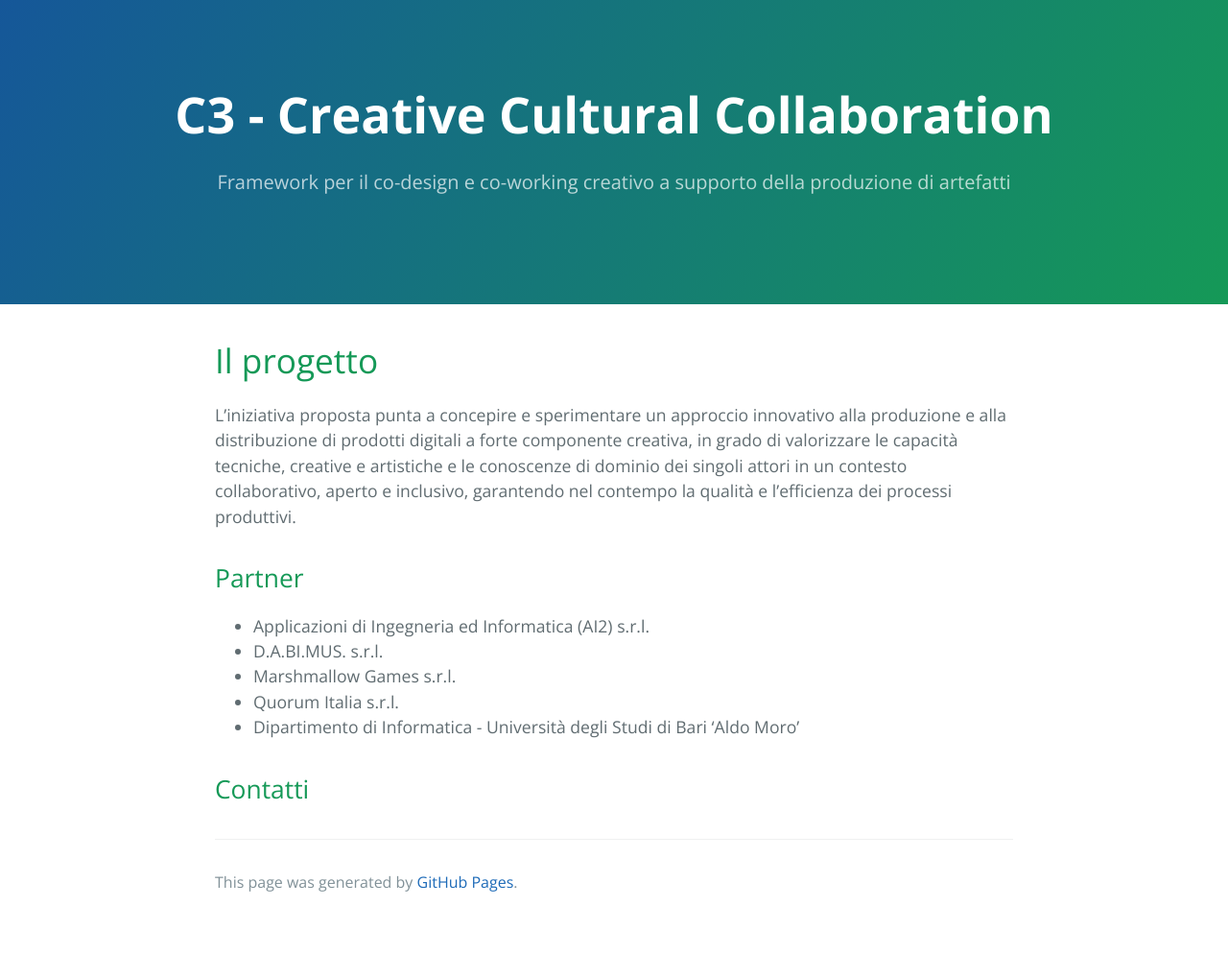
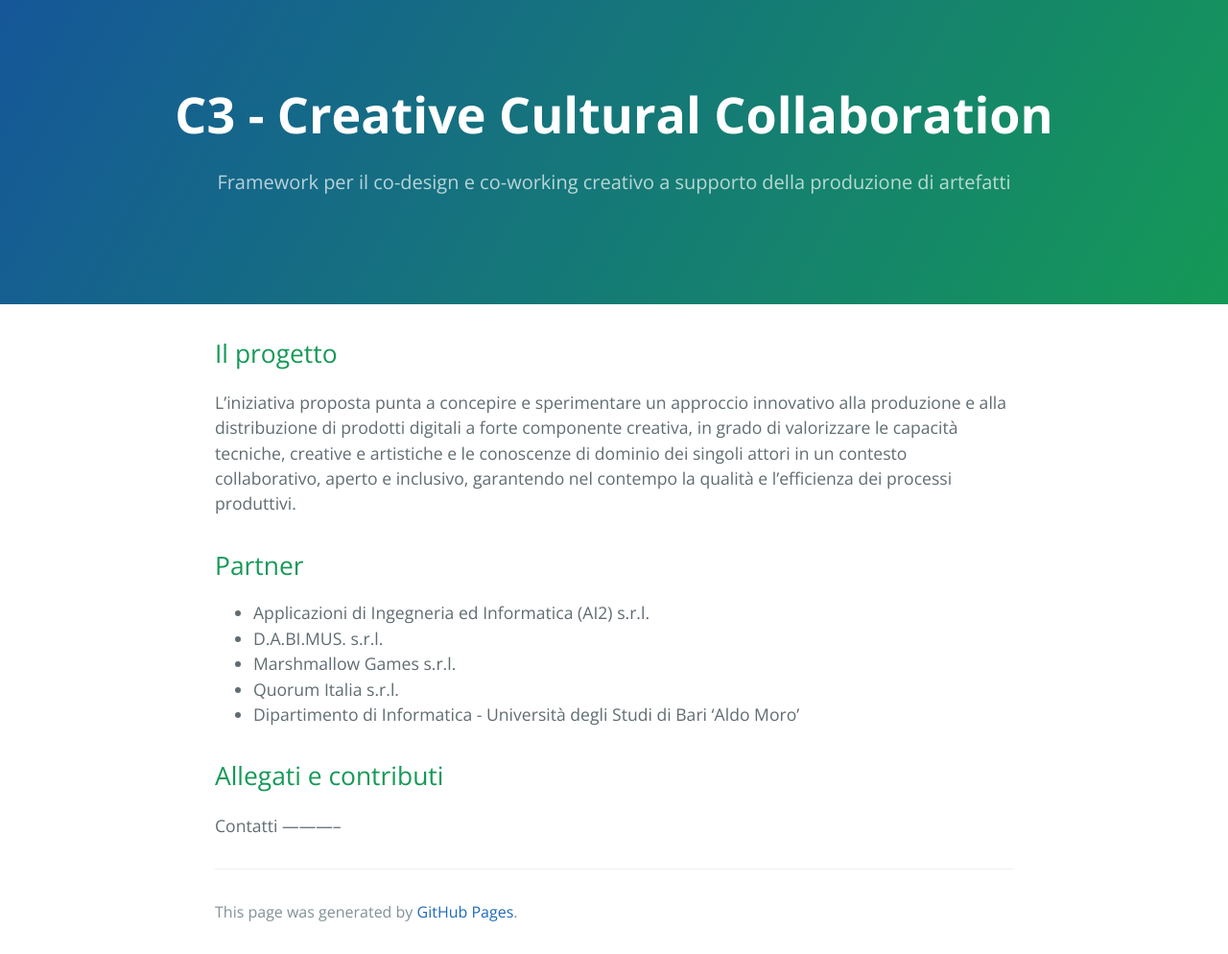
Before and after one commit to collab-c3/collab-c3.github.io, a Jekyll site: the page built from index.md, in a window 1280 px wide. Shown: the whole page at 96% size. Built offline with Jekyll 4.4.1, drawn with Linux system fonts in a browser that asks for light colours; our own code applies the rules of GitHub Pages for plain Markdown files; before the commit the page ends 963 px from its top, so only the background shows below that.

Commit message:
Update index.md

```diff
--- a/index.md
+++ b/index.md
@@ -3,12 +3,14 @@ layout: default
 ---
 
 
-# Il progetto
+Il progetto
+-----------
 
 L’iniziativa proposta punta a concepire e sperimentare un approccio innovativo alla produzione e alla distribuzione di prodotti digitali a forte componente creativa, in grado di valorizzare le capacità tecniche, creative e artistiche e le conoscenze di dominio dei singoli attori in un contesto collaborativo, aperto e inclusivo, garantendo nel contempo la qualità e l’efficienza dei processi produttivi.
 
 
-## Partner
+Partner
+-----------
 
 * Applicazioni di Ingegneria ed Informatica (AI2) s.r.l.
 * D.A.BI.MUS. s.r.l.
@@ -16,5 +18,9 @@ L’iniziativa proposta punta a concepire e sperimentare un approccio innovativo
 * Quorum Italia s.r.l.
 * Dipartimento di Informatica - Università degli Studi di Bari 'Aldo Moro'
 
+Allegati e contributi
+-----------
 
-## Contatti
+
+Contatti
+ -----------
```
